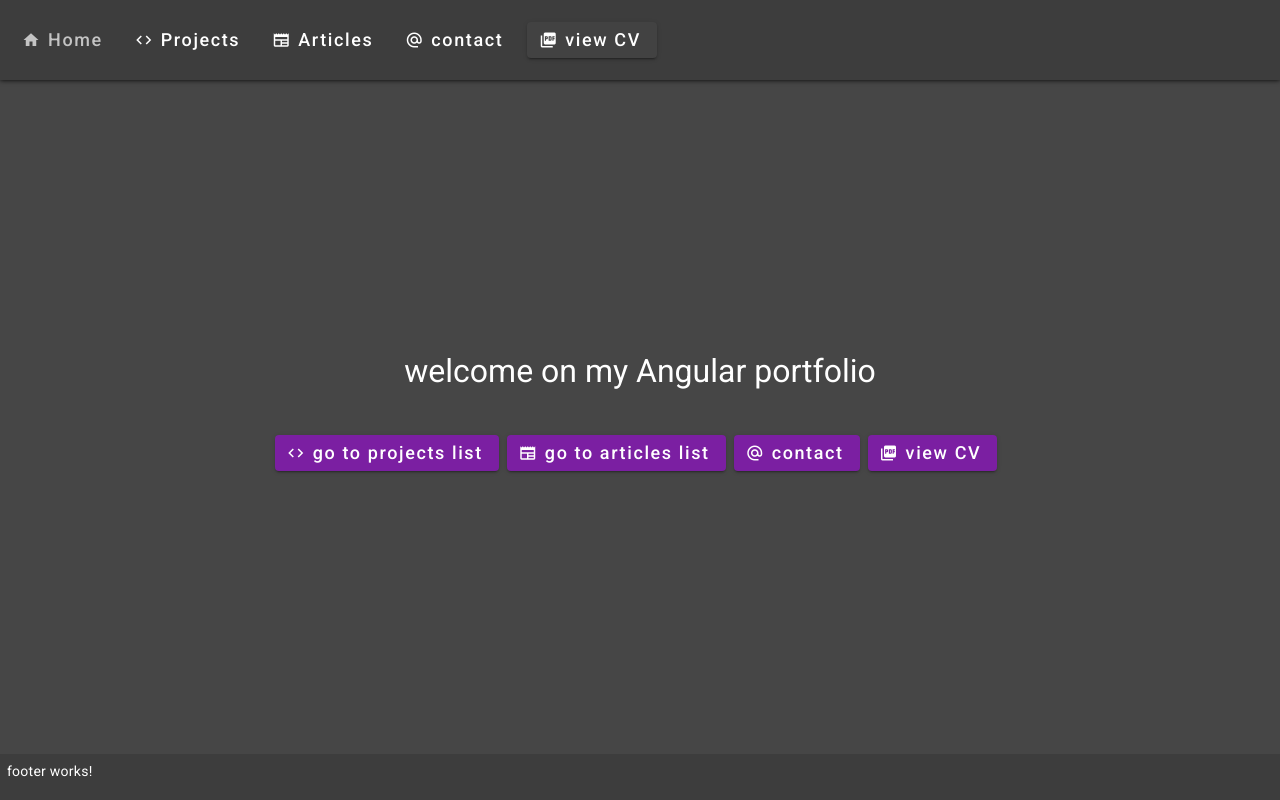
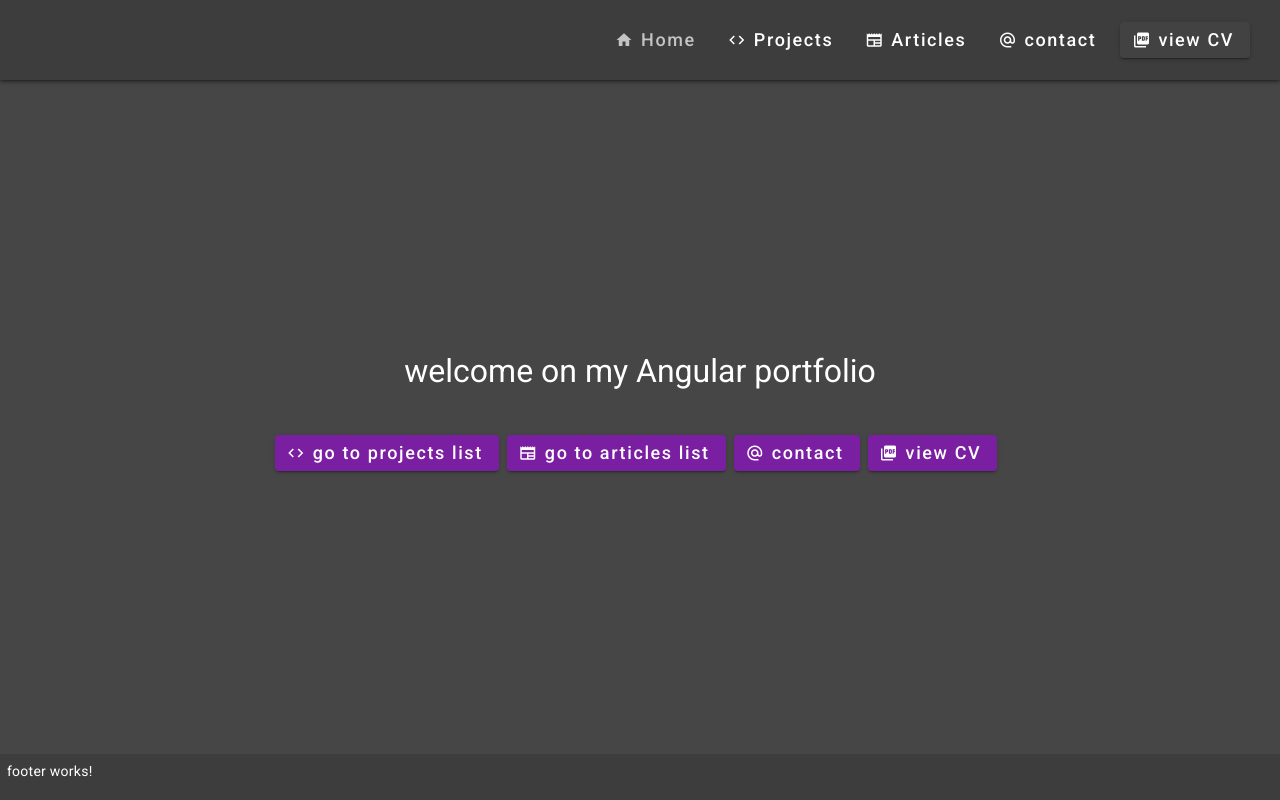
Before and after one commit to Adrien-Ray/client_portfolio_Angular2023, an Angular app: page / in a window 1280 px wide. Built offline with nearby package versions, Linux system fonts and the light colour scheme.

Commit message:
header final front

```diff
--- a/src/app/app.module.ts
+++ b/src/app/app.module.ts
@@ -40,8 +40,8 @@
 import { MatIconModule } from '@angular/material/icon';
 import { PageContactComponent } from './page-contact/page-contact.component';
 import { MatInputModule } from '@angular/material/input';/*
-import { MatListModule } from '@angular/material/list';
-import { MatMenuModule } from '@angular/material/menu';
+import { MatListModule } from '@angular/material/list';*/
+import { MatMenuModule } from '@angular/material/menu';/*
 import { NgForm } from '@angular/forms';
 import { MatPaginatorModule } from '@angular/material/paginator';
 import { MatProgressBarModule } from '@angular/material/progress-bar';
@@ -100,9 +100,9 @@
     FormsModule,
     MatGridListModule,*/
     MatIconModule,
-    MatInputModule,/*
-    MatListModule,
-    MatMenuModule,
+    MatInputModule,
+    /* MatListModule, */
+    MatMenuModule,/*
     NgForm,
     MatPaginatorModule,
     MatProgressBarModule,
--- a/src/app/header/header.component.css
+++ b/src/app/header/header.component.css
@@ -3,13 +3,39 @@
   padding: 1em;
   margin-bottom: 2rem;
   box-shadow: 0 0px 5px black;
+  display: flex;
+  justify-content: space-between;
+  align-items: center;
 }
-header nav a {
+header > img {
+  height: 3rem;
+  cursor: pointer;
+}
+header > nav {
+  flex: 1;
+}
+header nav.desktop {
+  display: none;
+  text-align: right;
+}
+header nav.desktop a {
   text-decoration: none;
   color: white;
   margin: 0.5rem 1rem 0.5rem 0;
   font-size: large;
 }
-header nav a.active {
+header nav.desktop a.active {
   color: rgb(196, 196, 196);
+}
+header nav.mobile {
+  text-align: right;
+}
+
+@media (min-width: 750px) {
+  nav.desktop {
+    display: block !important;
+  }
+  nav.mobile {
+    display: none;
+  }
 }/*# sourceMappingURL=header.component.css.map */
--- a/src/app/header/header.component.html
+++ b/src/app/header/header.component.html
@@ -1,9 +1,23 @@
 <header>
-    <nav>
+    <img routerLink="" src="./favicon.ico" alt="">
+    <nav class="desktop">
         <a mat-button routerLink="" routerLinkActive="active" [routerLinkActiveOptions]="{ exact: true }"><mat-icon aria-label="go to home page">home</mat-icon>Home</a>
         <a mat-button routerLink="projects" routerLinkActive="active" [routerLinkActiveOptions]="{ exact: true }"><mat-icon aria-label="view projects">code</mat-icon>Projects</a>
         <a mat-button routerLink="articles" routerLinkActive="active" [routerLinkActiveOptions]="{ exact: true }"><mat-icon aria-label="view articles">newspaper</mat-icon>Articles</a>
         <a mat-button routerLink="contact" routerLinkActive="active" [routerLinkActiveOptions]="{ exact: true }"><mat-icon aria-label="go to contact page">alternate_email</mat-icon>contact</a>
         <a mat-raised-button color="" href="./assets/cv_2023.pdf" target="_blank"><mat-icon aria-label="Example home icon">picture_as_pdf</mat-icon>view CV</a>
     </nav>
+    <nav class="mobile">
+        <button mat-icon-button [matMenuTriggerFor]="menu" aria-label="Example icon-button with a menu">
+            <mat-icon>more_vert</mat-icon>
+          </button>
+          <mat-menu #menu="matMenu">
+            <a mat-menu-item routerLink="" routerLinkActive="active" [routerLinkActiveOptions]="{ exact: true }"><mat-icon aria-label="go to home page">home</mat-icon>Home</a>
+            <a mat-menu-item routerLink="projects" routerLinkActive="active" [routerLinkActiveOptions]="{ exact: true }"><mat-icon aria-label="view projects">code</mat-icon>Projects</a>
+            <a mat-menu-item routerLink="articles" routerLinkActive="active" [routerLinkActiveOptions]="{ exact: true }"><mat-icon aria-label="view articles">newspaper</mat-icon>Articles</a>
+            <a mat-menu-item routerLink="contact" routerLinkActive="active" [routerLinkActiveOptions]="{ exact: true }"><mat-icon aria-label="go to contact page">alternate_email</mat-icon>contact</a>
+            <a mat-menu-item href="./assets/cv_2023.pdf" target="_blank"><mat-icon aria-label="Example home icon">picture_as_pdf</mat-icon>view CV</a>
+          </mat-menu>
+
+    </nav>
 </header>
--- a/src/app/header/header.component.scss
+++ b/src/app/header/header.component.scss
@@ -3,7 +3,19 @@
     padding: 1em;
     margin-bottom: 2rem;
     box-shadow: 0 0px 5px black;
-    nav {
+    display: flex;
+    justify-content: space-between;
+    align-items: center;
+    >img{
+        height: 3rem;
+        cursor: pointer;
+    }
+    >nav{
+        flex: 1;
+    }
+    nav.desktop {
+        display: none;
+        text-align: right;
         a {
             text-decoration: none;
             color: white;
@@ -14,4 +26,16 @@
             }
         }
     }
+    nav.mobile{
+        text-align: right;
+    }
 }
+
+@media (min-width: 750px) {
+    nav.desktop{
+        display: block !important;
+    }
+    nav.mobile{
+        display: none;
+    }
+}
```
Also changed, not shown: 1 other file (tests, documents, lock files or other folders).
